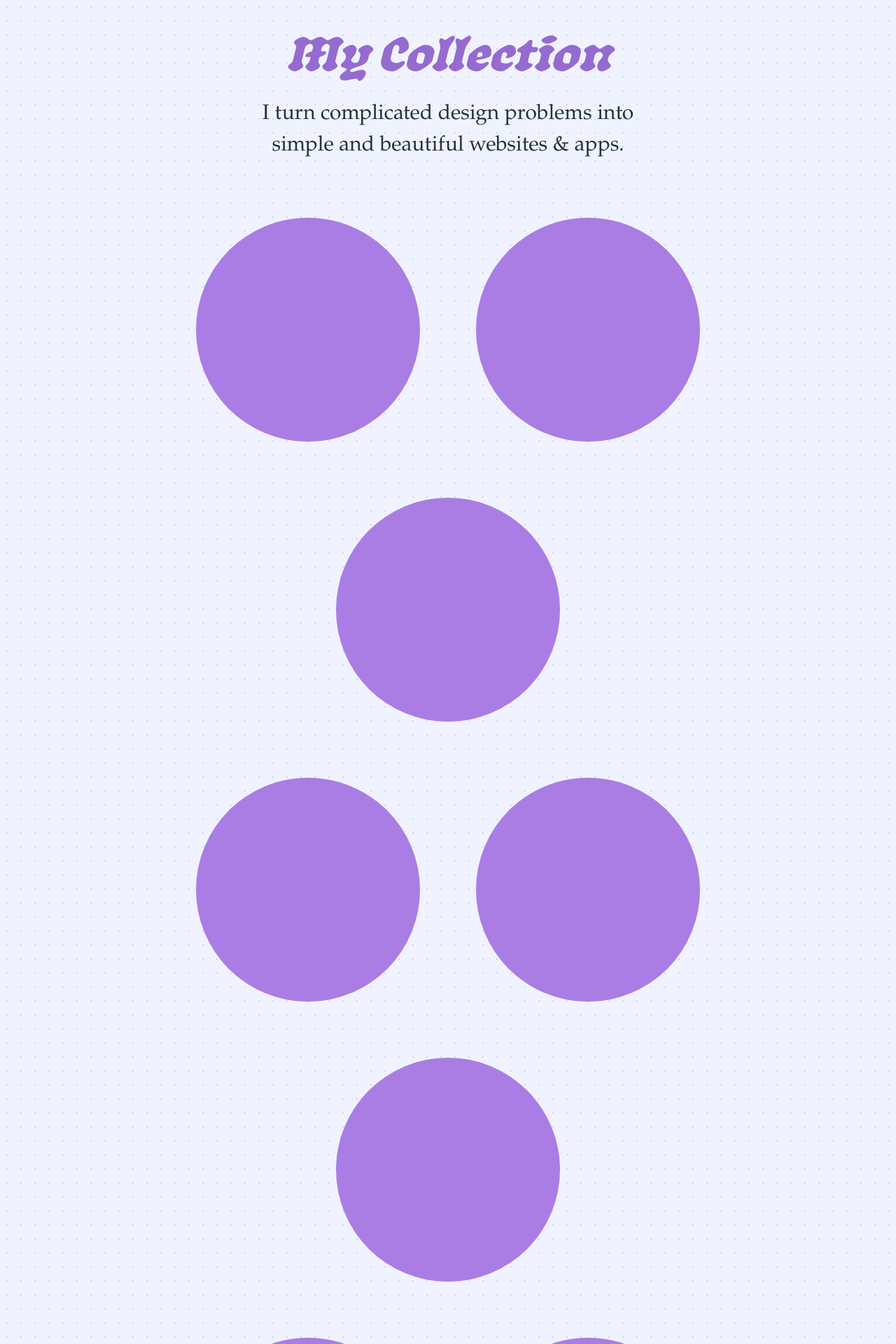
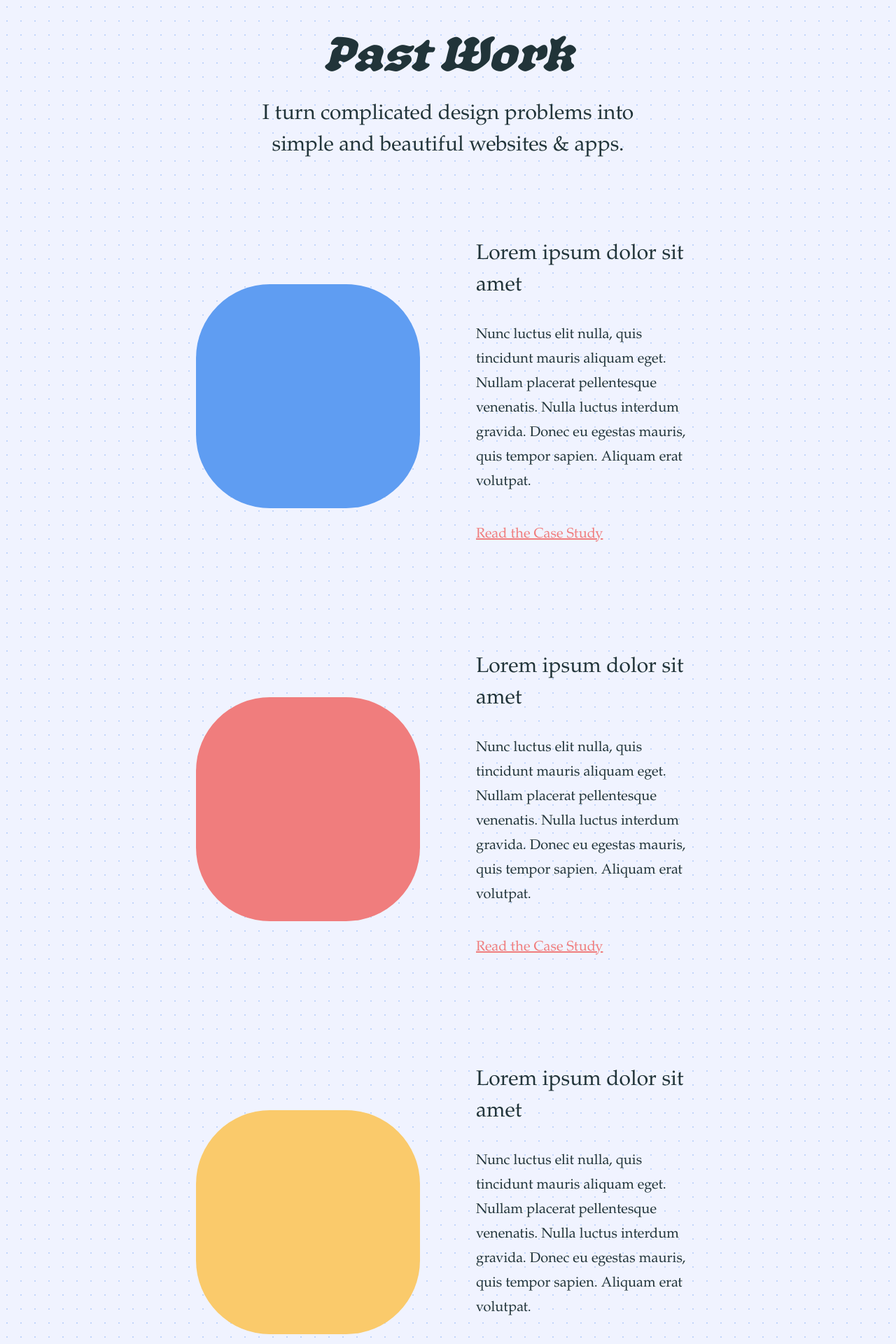
Before and after one commit to johnthedesigner/jtd, a Next.js app: page / in a window 1280 px wide. Shown: the part 880-2800 px from the top of the page at 70% size. Built offline with nearby package versions, Linux system fonts and the light colour scheme.

Commit message:
Adding homepage content

```diff
--- /dev/null
+++ b/components/RefreshButton.js
@@ -0,0 +1,28 @@
+import { palettes } from '../utils/colorUtils'
+
+const ResetButton = ({ color, size }) => {
+    let fill = color ? color : palettes.purple[5]
+    let iconSize = size ? size : 36
+
+    return (
+        <button className="reset-button">
+            <svg
+                width={size}
+                height={size}
+                viewBox="0 0 36 36"
+                fill="none"
+                xmlns="http://www.w3.org/2000/svg"
+            >
+                <path
+                    fill-rule="evenodd"
+                    clip-rule="evenodd"
+                    d="M15.1712 3.77862C17.9839 3.21913 20.8994 3.50628 23.5489 4.60375C26.1984 5.70122 28.463 7.55973 30.0563 9.94424C31.6496 12.3288 32.5 15.1322 32.5 18C32.5 19.3807 31.3807 20.5 30 20.5C28.6193 20.5 27.5 19.3807 27.5 18C27.5 16.1211 26.9428 14.2844 25.899 12.7221C24.8551 11.1598 23.3714 9.94218 21.6355 9.22315C19.8996 8.50412 17.9895 8.31599 16.1466 8.68255C14.3038 9.04911 12.6111 9.95389 11.2825 11.2825C9.95389 12.6111 9.04911 14.3038 8.68255 16.1466C8.31599 17.9895 8.50412 19.8996 9.22315 21.6355C9.94218 23.3714 11.1598 24.8551 12.7221 25.899C14.2844 26.9428 16.1211 27.5 18 27.5C19.3807 27.5 20.5 28.6193 20.5 30C20.5 31.3807 19.3807 32.5 18 32.5C15.1322 32.5 12.3288 31.6496 9.94424 30.0563C7.55973 28.463 5.70122 26.1984 4.60375 23.5489C3.50628 20.8994 3.21913 17.9839 3.77862 15.1712C4.33811 12.3585 5.7191 9.77482 7.74696 7.74696C9.77482 5.7191 12.3585 4.33811 15.1712 3.77862Z"
+                    fill={fill}
+                />
+                <path d="M28 27L23 16L36 18L28 27Z" fill={fill} />
+            </svg>
+        </button>
+    )
+}
+
+export default ResetButton
--- a/pages/index.js
+++ b/pages/index.js
@@ -2,9 +2,11 @@ import _ from 'lodash'
 import Head from 'next/head'
 import copy from 'copy-to-clipboard'
 import { useEffect, useState } from 'react'
+import Image from 'next/image'
 
 import SketchLogo from '../components/SketchLogo'
 import { palettes } from '../utils/colorUtils'
+import ResetButton from '../components/RefreshButton'
 
 const title = 'John the Designer – Boston-Area Product Designer John Livornese'
 const description =
@@ -28,6 +30,44 @@ export default function Home() {
         setTimeout(() => {
             setShowCopySuccess(false)
         }, 3000)
+    }
+
+    const Feature = ({ color, reverse }) => {
+        let rowClass = `home-features__row ${
+            reverse ? 'home-features__row--reverse' : ''
+        }`
+        return (
+            <div className={rowClass}>
+                <div
+                    className="home-features__item"
+                    style={{ background: color }}
+                ></div>
+                <div className="home-features__item-text">
+                    <h3>Lorem ipsum dolor sit amet</h3>
+                    <p>
+                        Nunc luctus elit nulla, quis tincidunt mauris aliquam
+                        eget. Nullam placerat pellentesque venenatis. Nulla
+                        luctus interdum gravida. Donec eu egestas mauris, quis
+                        tempor sapien. Aliquam erat volutpat.
+                    </p>
+                    <p>
+                        <a href="#">Read the Case Study</a>
+                    </p>
+                </div>
+            </div>
+        )
+    }
+
+    const Endorsement = ({ color, text, byline }) => {
+        return (
+            <div
+                className="home-features__endorsement"
+                style={{ background: color }}
+            >
+                <p>{text}</p>
+                <p>{byline};</p>
+            </div>
+        )
     }
 
     return (
@@ -56,29 +96,52 @@ export default function Home() {
             </div>
             <div className="home-features">
                 <div className="home-features__intro">
-                    <h2 className="home-features__title">My Collection</h2>
+                    <h2 className="home-features__title">Past Work</h2>
                     <p className="home-features__intro-text">
                         I turn complicated design problems into simple and
                         beautiful websites & apps.
                     </p>
                 </div>
-                <div className="home-features__row">
-                    <div className="home-features__item"></div>
-                    <div className="home-features__item"></div>
+                <Feature color={palettes.blue[3]} />
+                <Feature color={palettes.red[3]} />
+                <Feature color={palettes.yellow[2]} />
+                <Feature color={palettes.purple[5]} />
+                <div
+                    className="home-features__intro"
+                    style={{ marginTop: '4rem' }}
+                >
+                    <h2 className="home-features__title">Writing</h2>
+                    <p className="home-features__intro-text">
+                        I turn complicated design problems into simple and
+                        beautiful websites & apps.
+                    </p>
+                </div>
+                <Feature color={palettes.blue[3]} reverse />
+                <Feature color={palettes.red[3]} reverse />
+                <div
+                    className="home-features__intro"
+                    style={{ marginTop: '4rem' }}
+                >
+                    <h2 className="home-features__title">Words from Friends</h2>
                 </div>
                 <div className="home-features__row">
-                    <div className="home-features__item"></div>
+                    <Endorsement
+                        color={palettes.blue[3]}
+                        text={'The quick brown fox jumped over the lazy dog'}
+                        byline={'@whatwouldjohndo'}
+                    />
+                    <Endorsement
+                        color={palettes.red[3]}
+                        text={'The quick brown fox jumped over the lazy dog'}
+                        byline={'@whatwouldjohndo'}
+                    />
                 </div>
                 <div className="home-features__row">
-                    <div className="home-features__item"></div>
-                    <div className="home-features__item"></div>
-                </div>
-                <div className="home-features__row">
-                    <div className="home-features__item"></div>
-                </div>
-                <div className="home-features__row">
-                    <div className="home-features__item"></div>
-                    <div className="home-features__item"></div>
+                    <Endorsement
+                        color={palettes.purple[5]}
+                        text={'The quick brown fox jumped over the lazy dog'}
+                        byline={'@whatwouldjohndo'}
+                    />
                 </div>
             </div>
             <div className="home-contact">
@@ -113,6 +176,33 @@ export default function Home() {
                             : 'Copy Email Address'}
                     </button>
                 </div>
+                <p>
+                    <a
+                        href="https://www.twitter.com/whatwouldjohndo/"
+                        target="_blank"
+                        rel="noreferrer"
+                        style={{ marginRight: '2rem' }}
+                    >
+                        <Image
+                            src="/twitter.png"
+                            alt="Twitter icon"
+                            width="54"
+                            height="45"
+                        />
+                    </a>
+                    <a
+                        href="https://www.instagram.com/johnthedesigner/"
+                        target="_blank"
+                        rel="noreferrer"
+                    >
+                        <Image
+                            src="/instagram.png"
+                            alt="Instagram icon"
+                            width="45"
+                            height="45"
+                        />
+                    </a>
+                </p>
             </div>
             <footer>
                 <svg
--- a/styles/globals.css
+++ b/styles/globals.css
@@ -212,18 +212,32 @@ a:hover {
     box-sizing: border-box;
 }
 
+.reset-button {
+    display: block;
+    background: none;
+    border: none;
+    cursor: pointer;
+    width: 1.75rem;
+    height: 1.75rem;
+    margin: 0 auto;
+    transition: all ease-out 0.3s;
+}
+
 /* HOMEPAGE */
 .home-hero {
     display: flex;
     flex-direction: column;
     align-items: center;
+    justify-content: center;
     padding: 4rem 0;
+    min-height: 95vh;
     font-size: 1rem; /* adjust to scale hero content up and down */
-    background: linear-gradient(to bottom, white, var(--blue-0));
+    background: linear-gradient(to top, white, var(--blue-0));
 }
 
 .home-hero__logo {
     width: 20em;
+    cursor: pointer;
 }
 
 .home-hero__text {
@@ -271,7 +285,7 @@ a:hover {
     font-weight: 700;
     font-style: italic;
     text-align: center;
-    color: var(--purple-5);
+    /* color: var(--green-3); */
 }
 
 .home-contact__intro-text {
@@ -327,7 +341,7 @@ a:hover {
     font-weight: 700;
     font-style: italic;
     text-align: center;
-    color: var(--purple-5);
+    /* color: var(--purple-5); */
     margin: 0;
 }
 
@@ -337,17 +351,36 @@ a:hover {
     line-height: 1.5;
 }
 
-.home-features__row {
+.home-features__row,
+.home-features__row--reverse {
     display: flex;
     flex-direction: row;
     justify-content: center;
     align-items: center;
 }
 
+.home-features__row--reverse {
+    flex-direction: row-reverse;
+}
+
 .home-features__item {
     width: 16rem;
     height: 16rem;
     margin: 2rem;
-    border-radius: 50%;
+    border-radius: 33%;
     background: var(--purple-4);
 }
+
+.home-features__item-text {
+    width: 16rem;
+    margin: 2rem;
+    /* text-align: center; */
+}
+
+.home-features__endorsement {
+    width: 16rem;
+    height: 16rem;
+    margin: 2rem;
+    border-radius: 33%;
+    background: var(--purple-4);
+}
```
Also changed, not shown: public/instagram.png (added), public/twitter.png (added).
